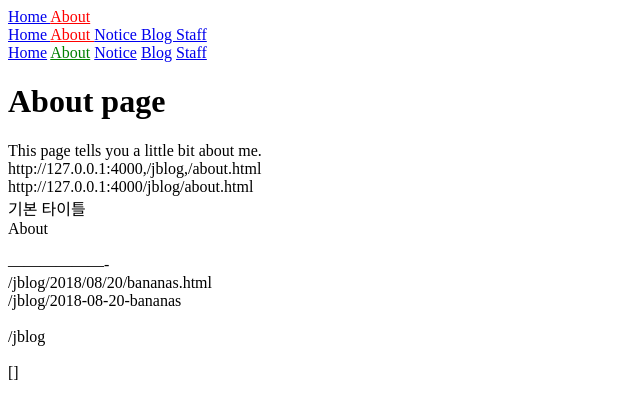
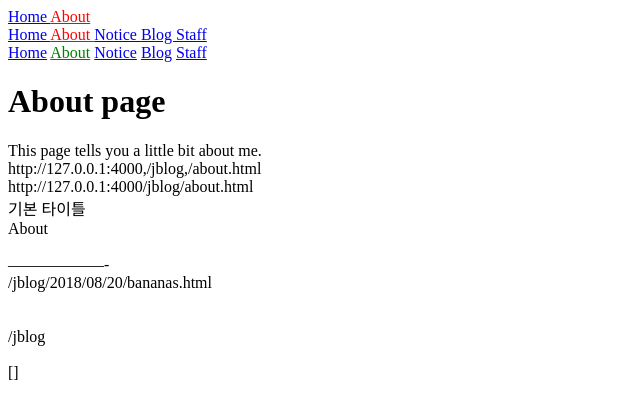
Before and after one commit to DeuklyoungKo/jekyllTest, a Jekyll site: the page built from about.md, in a window 1280 px wide. Shown: the top 419 px of the page, without its empty margins (0-640 px from the left). Built offline with Jekyll 4.4.1, drawn with Linux system fonts in a browser that asks for light colours.

Commit message:
Basic step test

```diff
--- a/_layouts/default.html
+++ b/_layouts/default.html
@@ -3,7 +3,7 @@
   <head>
     <meta charset="utf-8">
     <title>{{ page.title }}</title>
-    <link rel="stylesheet" href="/assets/css/styles.css">
+    <link rel="stylesheet" href="{{ site.baseurl}}/assets/css/styles.css">
     {% feed_meta %}
     {% seo %}
   </head>
--- a/about.md
+++ b/about.md
@@ -16,7 +16,6 @@
 <br>
 -------------------<br>
 {% post_url 2018-08-20-bananas %}<br>
-{{ '2018-08-20-bananas' | relative_url }}
 <br>
 <br>
  {{site.baseurl}}<br>
```
